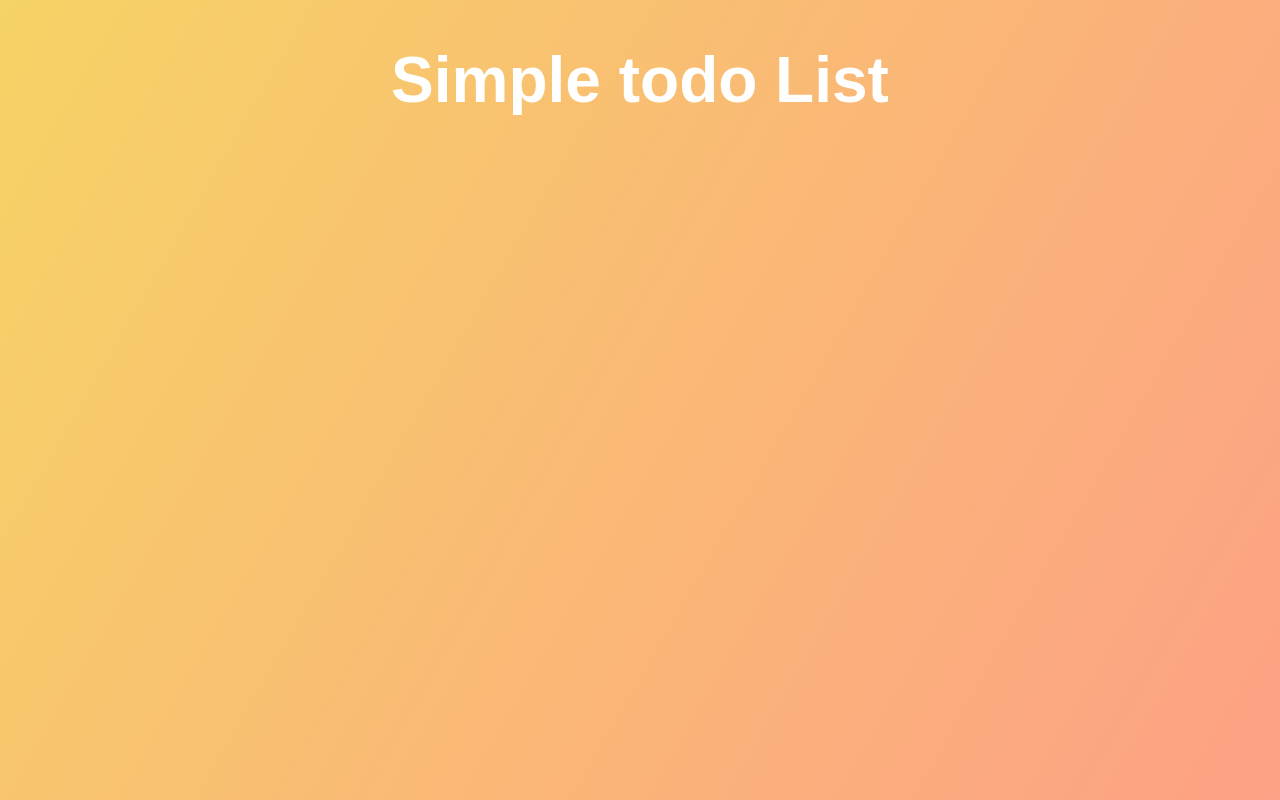
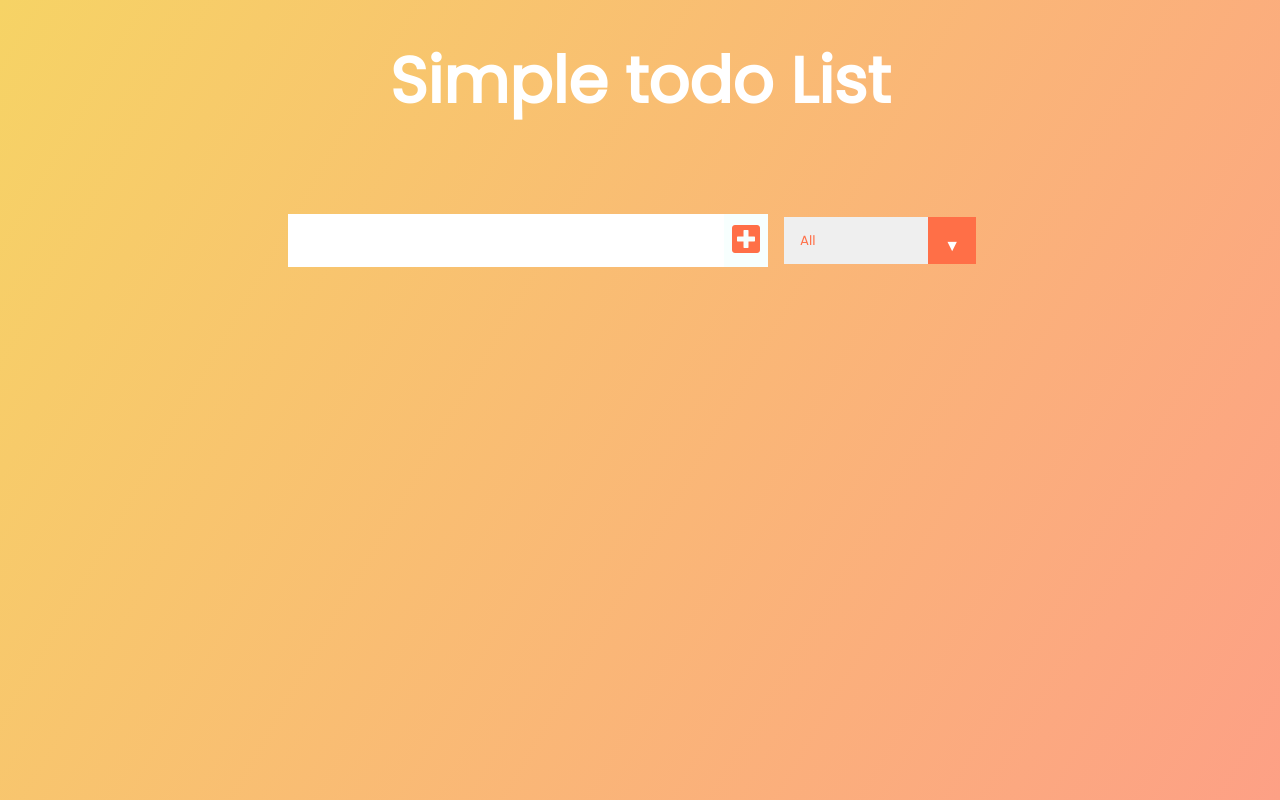
Before and after one commit to ps-lolfan/todo, a React (Create React App) app: page / in a window 1280 px wide. Built offline with nearby package versions, Linux system fonts and the light colour scheme.

Commit message:
basic form setup done

```diff
--- a/public/index.html
+++ b/public/index.html
@@ -8,6 +8,16 @@
     <meta
       name="description"
       content="Web site created using create-react-app"
+    />
+    <link
+      href="https://fonts.googleapis.com/css?family=Poppins&display=swap"
+      rel="stylesheet"
+    />
+    <link
+      rel="stylesheet"
+      href="https://cdnjs.cloudflare.com/ajax/libs/font-awesome/5.12.1/css/all.min.css"
+      integrity="sha256-mmgLkCYLUQbXn0B1SRqzHar6dCnv9oZFPEC1g1cwlkk="
+      crossorigin="anonymous"
     />
     <link rel="apple-touch-icon" href="%PUBLIC_URL%/logo192.png" />
     <!--
--- a/src/App.js
+++ b/src/App.js
@@ -1,11 +1,19 @@
 import "./App.css";
+import React, {useState} from 'react'
+import Form from './components/Form'
+import TodoList from './components/TodoList'
 
 function App() {
+  const [inputText, setInputText] = useState("");
+  const [todos, setTodos] = useState([]);
+
   return (
     <div className="App">
       <header>
         <h1>Simple todo List </h1>
       </header>
+      <Form inputText={inputText} todos={todos} setTodos={setTodos} setInputText={setInputText} />
+      <TodoList />
     </div>
   );
 }
--- a/src/components/Form.js
+++ b/src/components/Form.js
@@ -1 +1,38 @@
 import React from 'react'
+
+const Form = ({setInputText,inputText, todos, setTodos}) => {
+
+  //To handle input text
+  const inputTextHandler = e => {
+    setInputText(e.target.value)
+  }
+
+  //To handle submit text
+  const submitTodoHandler = (e) => {
+    e.preventDefault()
+    setTodos([
+      ...todos, {
+        text: inputText,
+        completed: false,
+        id: Math.random()*1000
+      }
+    ])
+  }
+    return (
+        <form>
+        <input onChange={inputTextHandler} type="text" className="todo-input" />
+        <button onClick={submitTodoHandler} className="todo-button" type="submit">
+          <i className="fas fa-plus-square"></i>
+        </button>
+        <div className="select">
+          <select name="todos" className="filter-todo">
+            <option value="all">All</option>
+            <option value="completed">Completed</option>
+            <option value="uncompleted">Uncompleted</option>
+          </select>
+        </div>
+      </form>
+    )
+}
+
+export default Form
--- a/src/components/TodoList.js
+++ b/src/components/TodoList.js
@@ -0,0 +1,12 @@
+import React, {useState} from 'react'
+
+ const  TodoList = () => {
+    return (
+        <div className="todo-container">
+            <ul className="todo-list"></ul>
+        </div>
+    )
+}
+
+
+export default TodoList
```
